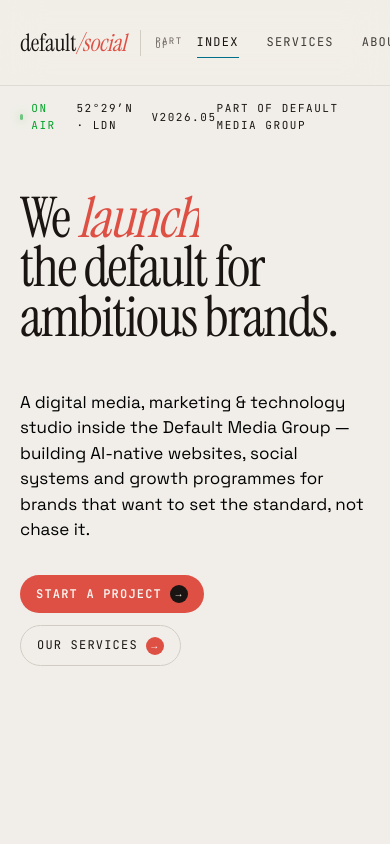
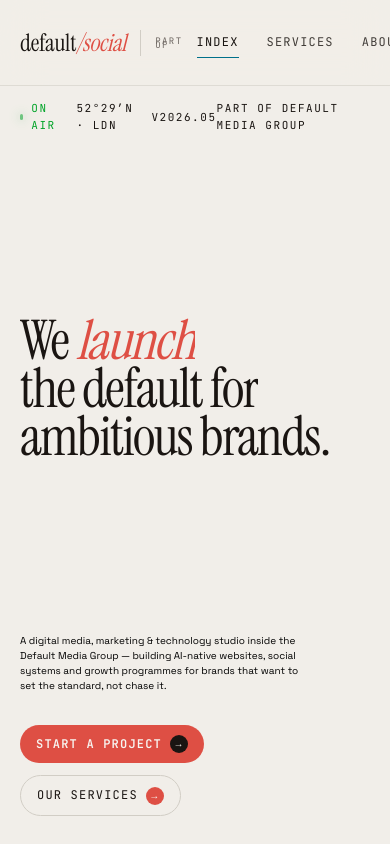
Before and after one commit to Dbrowne14/Default_Social_AI, a Next.js app: page / in a window 390 px wide. Shown: the top 844 px of the page. Built offline with nearby package versions, Linux system fonts and the light colour scheme.

Commit message:
Fixing spacing for hero content

```diff
--- a/app/globals.css
+++ b/app/globals.css
@@ -169,7 +169,7 @@
   }
 
   .hero-content {
-    @apply relative flex flex-col z-2 min-h-full  720:p-[120px_32px_48px] p-[100px_20px_28px];
+    @apply relative flex flex-col z-2 min-h-screen 720:p-[120px_32px_48px] p-[100px_20px_28px];
     pointer-events: none;
   }
 
--- a/components/home/Hero/HeroFooter.tsx
+++ b/components/home/Hero/HeroFooter.tsx
@@ -2,8 +2,8 @@ import Button from "@/components/ui/Button";
 
 const HeroFooter = () => {
   return (
-    <div className="grid 720:grid-cols-[1fr_auto] items-end gap-8 mt-12 opacity-0 animate-[fade-in_0.6s_2s_forwards] grid-cols-1 720:text-[10px]">
-      <p className="max-w-[46ch] text-black mix-blend-difference text-[17px] leading-normal">
+    <div className="grid 720:grid-cols-[1fr_auto] items-end gap-8 mt-12 opacity-0 animate-[fade-in_0.6s_2s_forwards] grid-cols-1 text-[10px] 720:text-[17px]">
+      <p className="max-w-[46ch] text-black mix-blend-difference leading-normal">
         A digital media, marketing &amp; technology studio inside the Default
         Media Group — building AI-native websites, social systems and growth
         programmes for brands that want to set the standard, not chase it.
--- a/components/home/Hero/HeroMidContent.tsx
+++ b/components/home/Hero/HeroMidContent.tsx
@@ -34,7 +34,7 @@ const HeroMidContent = () => {
   return (
     <div className="flex-1 flex items-center justify-start relative mt-15">
       <h1
-        className="relative font-serif text-[clamp(56px,11vw,168px)] leading-[0.88] tracking-[-0.03em] text-cream max-w-[14ch] m-0 mix-blend-difference"
+        className="relative font-serif text-[clamp(48px,14vw,72px)] 720:text-[clamp(56px,11vw,168px)] leading-[0.88] tracking-[-0.03em] text-cream max-w-[14ch] m-0 mix-blend-difference"
         id="headline"
       >
         {mainHeading.map((item, index) => {
```
